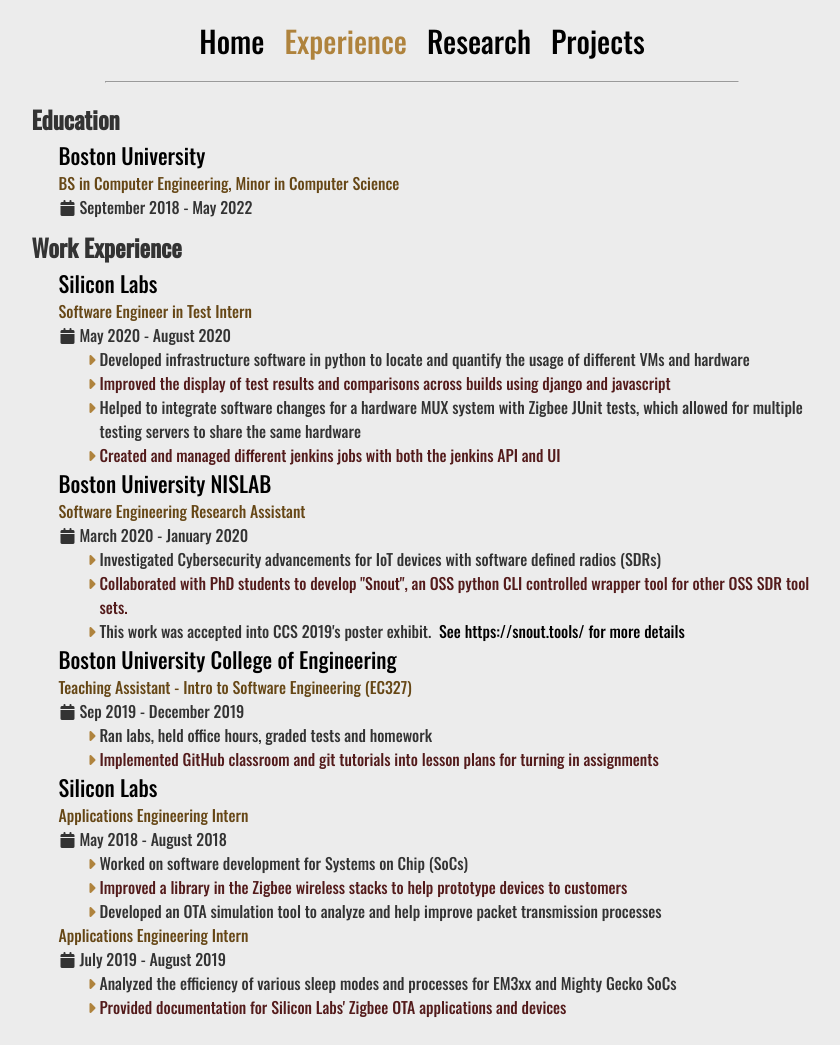
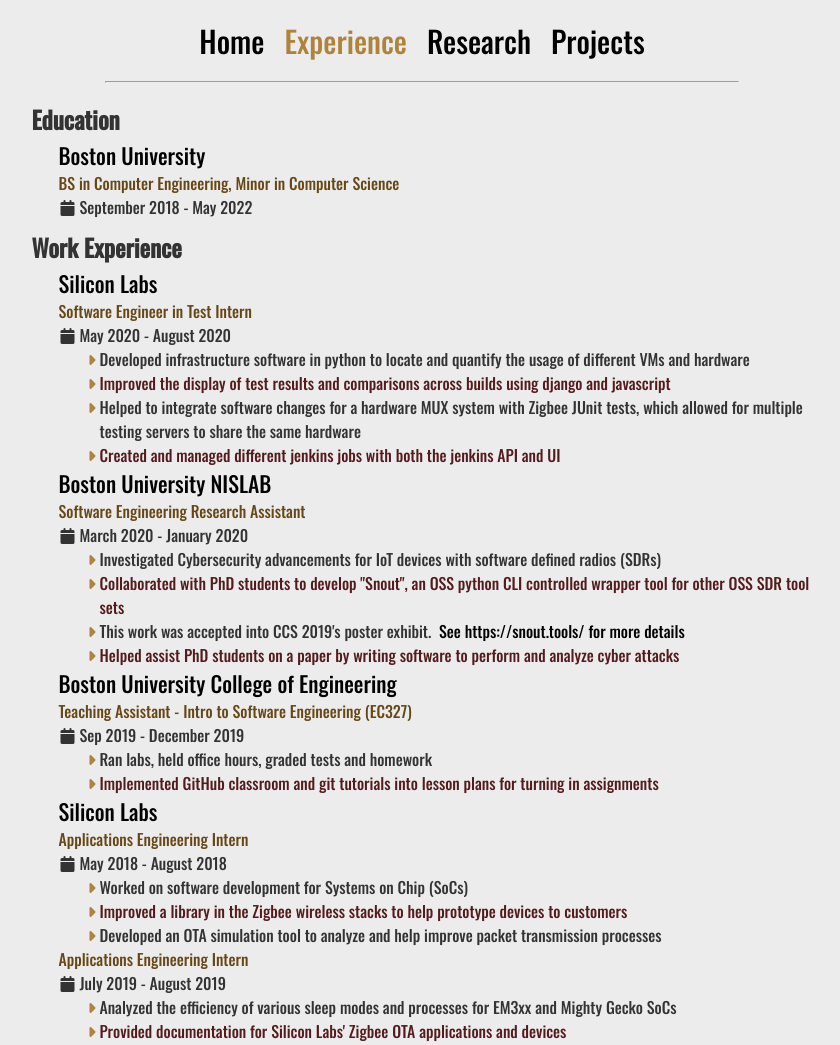
Before and after one commit to jkulskis/jkulskis.github.io, a Jekyll site: the page built from experience.html, in a window 1280 px wide. Shown: the whole page, without its empty margins (218-1058 px from the left). Built offline with Jekyll 4.4.1, drawn with Linux system fonts in a browser that asks for light colours; nearby versions of some CDN libraries; before the commit the page ends 1021 px from its top, so only the background shows below that.

Commit message:
added more to exp for nislab

```diff
--- a/experience.html
+++ b/experience.html
@@ -71,7 +71,7 @@
             </li>
             <li>
               Collaborated with PhD students to develop "Snout", an OSS python
-              CLI controlled wrapper tool for other OSS SDR tool sets.
+              CLI controlled wrapper tool for other OSS SDR tool sets
             </li>
             <li>
               <p>
@@ -79,6 +79,11 @@
                 <a href="https://snout.tools/" target="_blank"
                   >See https://snout.tools/ for more details</a
                 >
+              </p>
+            </li>
+            <li>
+              <p>
+                Helped assist PhD students on a paper by writing software to perform and analyze cyber attacks
               </p>
             </li>
           </ul>
```
